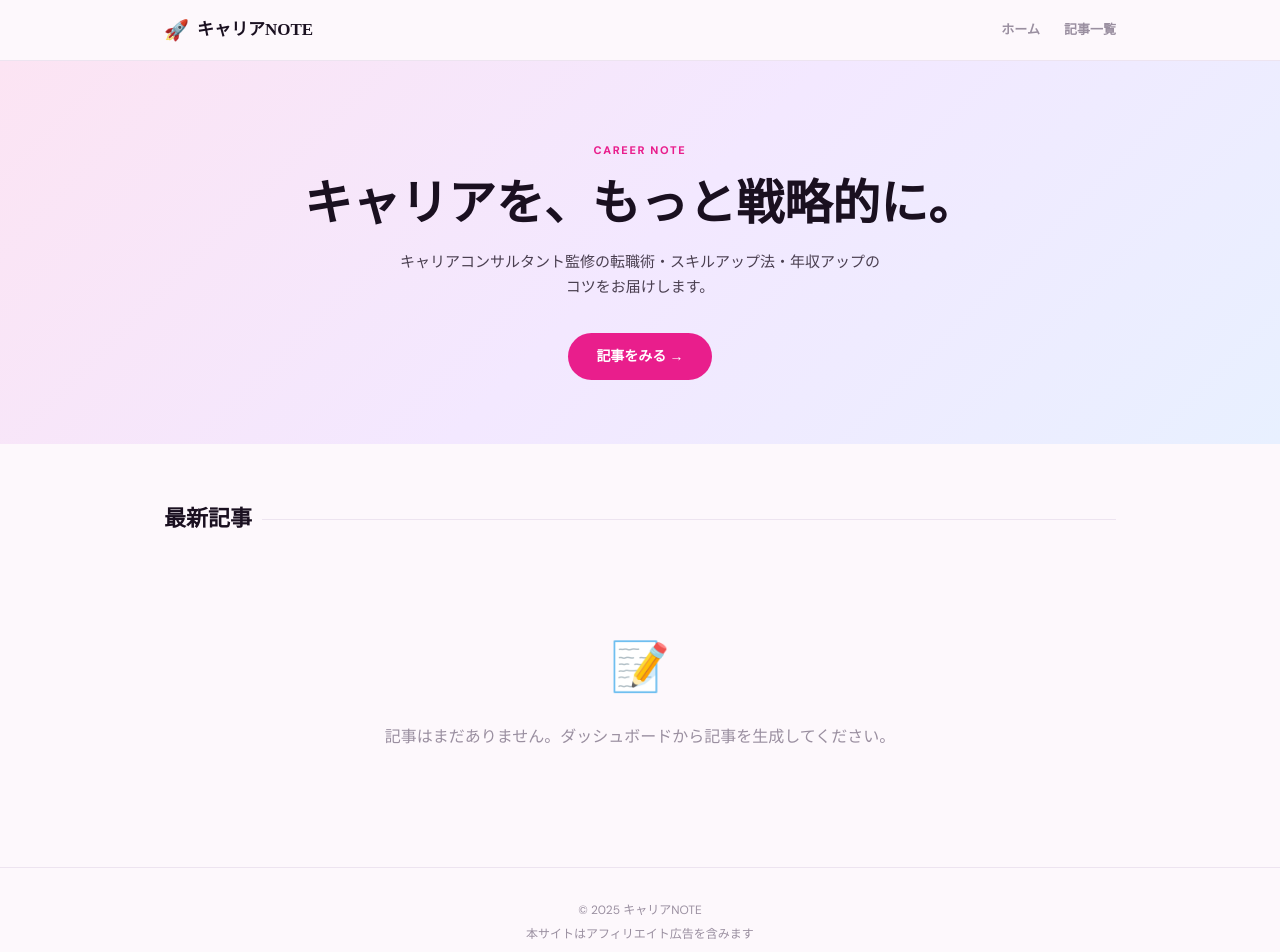
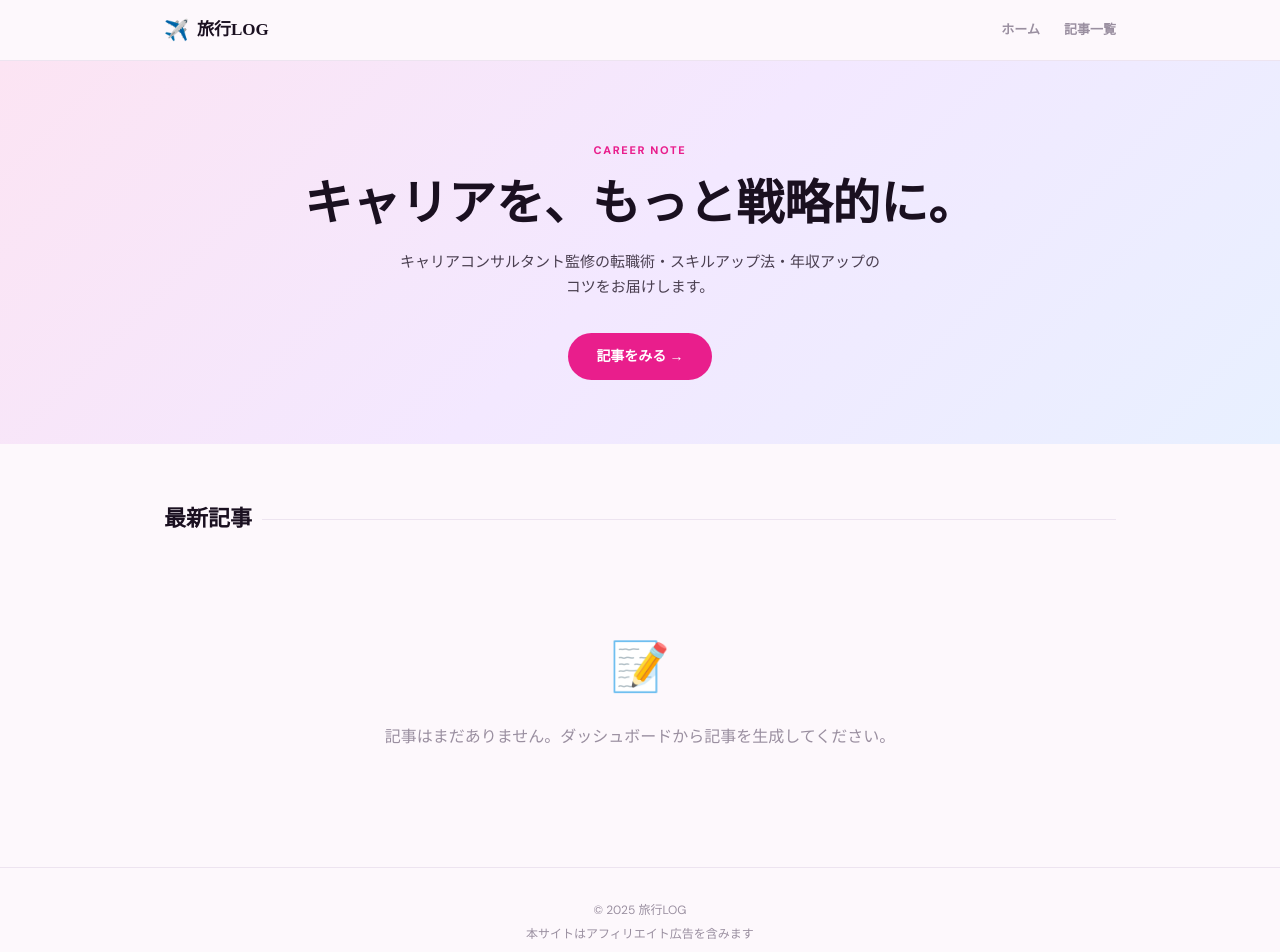
Before and after one commit to okuwabara07-gif/travel-log-jp, a Next.js app: page / in a window 1280 px wide. Shown: the top 952 px of the page. Built offline with nearby package versions, Linux system fonts and the light colour scheme.

Commit message:
fix: update content for 旅行LOG

```diff
--- a/app/layout.tsx
+++ b/app/layout.tsx
@@ -2,8 +2,8 @@ import type { Metadata } from 'next';
 import './globals.css';
 
 export const metadata: Metadata = {
-  title: { default: 'キャリアNOTE', template: '%s | キャリアNOTE' },
-  description: '転職・スキルアップ・キャリア設計に役立つ情報を発信',
+  title: { default: '旅行LOG', template: '%s | 旅行LOG' },
+  description: '国内外の旅行情報・おすすめホテル・観光スポットを発信',
 };
 
 export default function RootLayout({ children }: { children: React.ReactNode }) {
@@ -18,8 +18,8 @@ export default function RootLayout({ children }: { children: React.ReactNode })
         <header className="site-header">
           <div className="header-inner">
             <a href="/" className="site-logo">
-              <span className="logo-mark">🚀</span>
-              <span className="logo-text">キャリアNOTE</span>
+              <span className="logo-mark">✈️</span>
+              <span className="logo-text">旅行LOG</span>
             </a>
             <nav className="site-nav">
               <a href="/">ホーム</a>
@@ -30,7 +30,7 @@ export default function RootLayout({ children }: { children: React.ReactNode })
         <main>{children}</main>
         <footer className="site-footer">
           <div className="footer-inner">
-            <p>© 2025 キャリアNOTE</p>
+            <p>© 2025 旅行LOG</p>
             <p className="footer-note">本サイトはアフィリエイト広告を含みます</p>
           </div>
         </footer>
```
